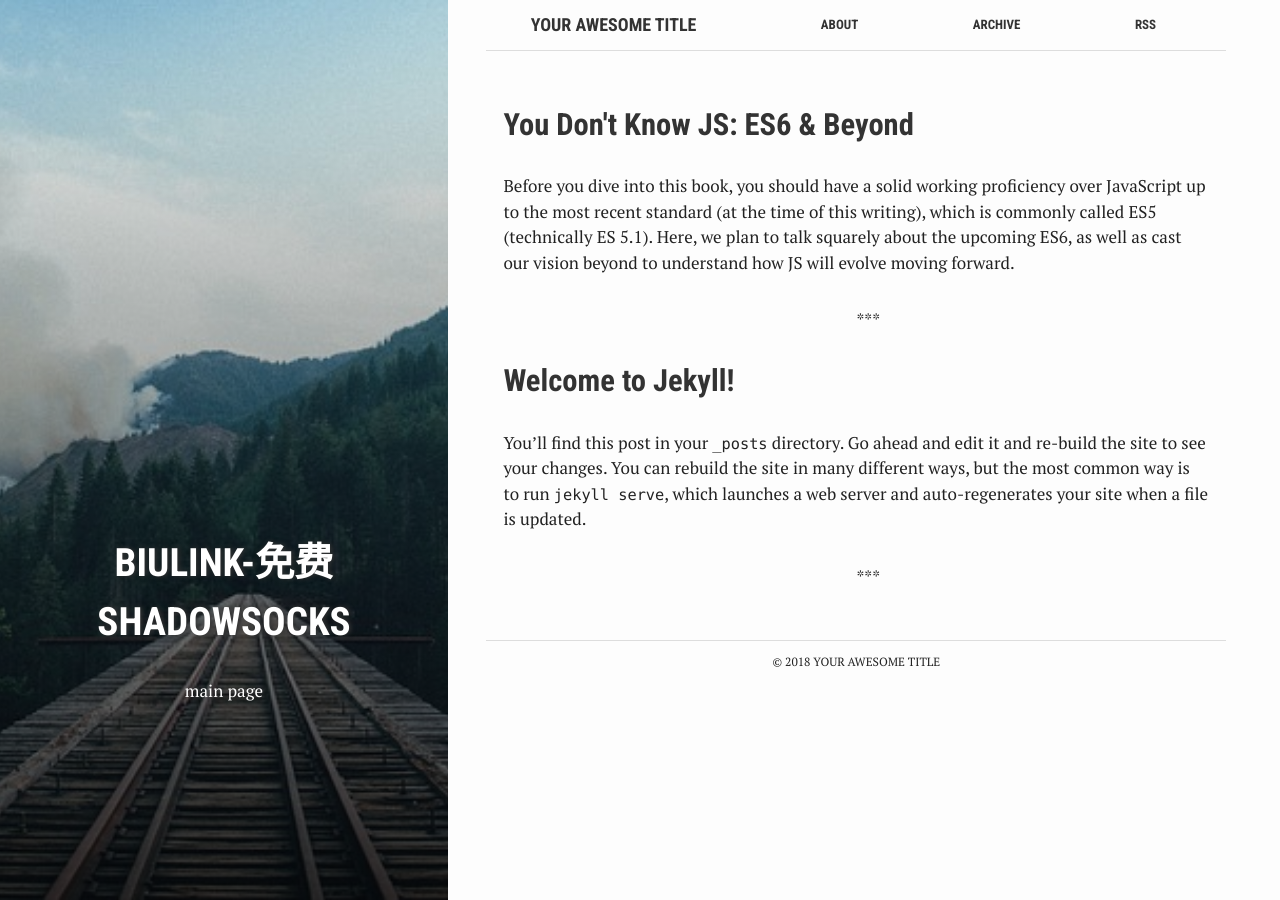
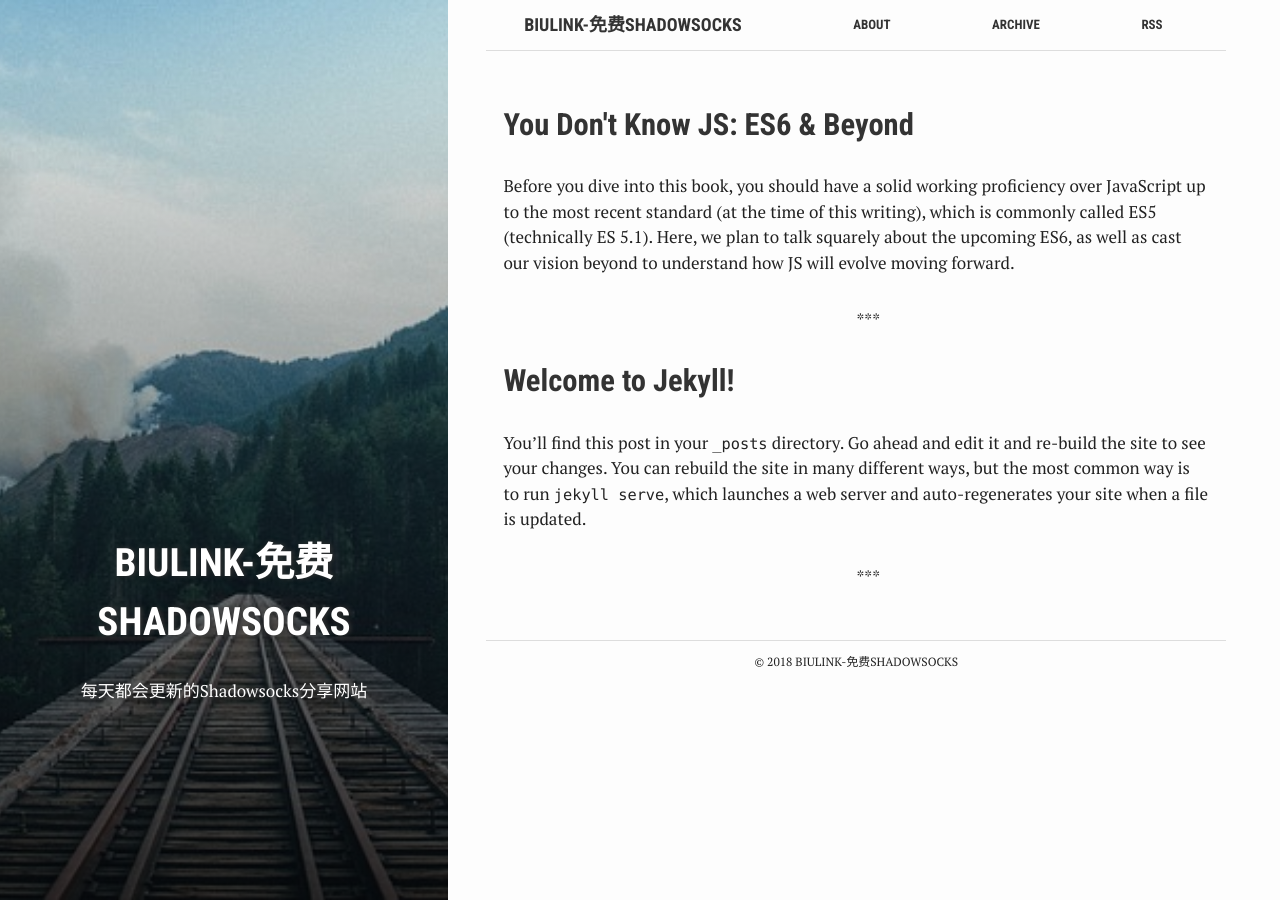
Before and after one commit to Biulink/biulink.github.io, a Jekyll site: the page built from index.html, in a window 1280 px wide. Built offline with Jekyll 4.4.1, drawn with Linux system fonts in a browser that asks for light colours.

Commit message:
setup site

```diff
--- a/_config.yml
+++ b/_config.yml
@@ -6,17 +6,15 @@
 # 'jekyll serve'. If you change this file, please restart the server process.
 
 # Site settings
-title: Your awesome title
-email: your-email@domain.com
+title: Biulink-免费Shadowsocks
+email: biulink@protonmail.com
 description: > # this means to ignore newlines until "baseurl:"
-  Write an awesome description for your new site here. You can edit this
-  line in _config.yml. It will appear in your document head meta (for
-  Google search results) and in your feed.xml site description.
+  每天都会更新的免费Shadowsocks分享网站.
 baseurl: "" # the subpath of your site, e.g. /blog
 lang: "en"
 url: "http://localhost:4000" # the base hostname & protocol for your site
-twitter_username: jekyllrb
-github_username:  jekyll
+twitter_username: biulink
+github_username:  Biulink
 disqus_username:
 
 # Build settings
--- a/index.html
+++ b/index.html
@@ -3,7 +3,7 @@
 layout: default
 crawlertitle: "Biulink-免费Shadowsocks"
 title: "Biulink-免费Shadowsocks"
-summary: "main page"
+summary: "每天都会更新的Shadowsocks分享网站"
 ---
 
 {% for post in site.posts limit: 5 %}
```
